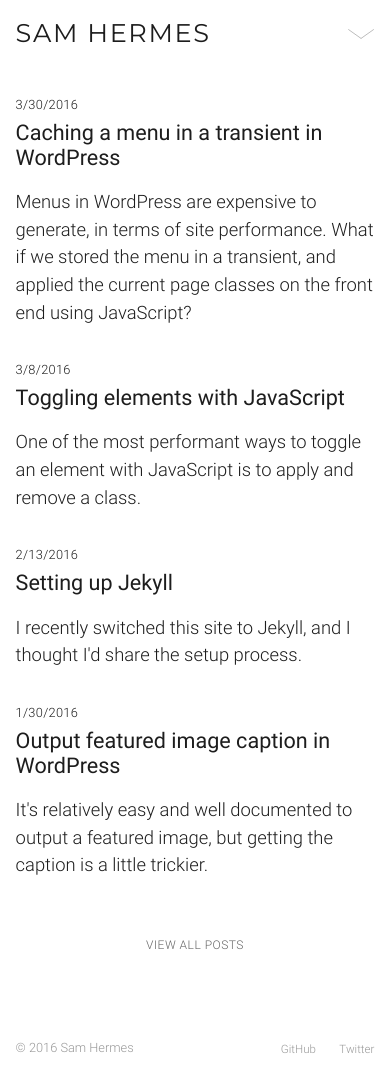
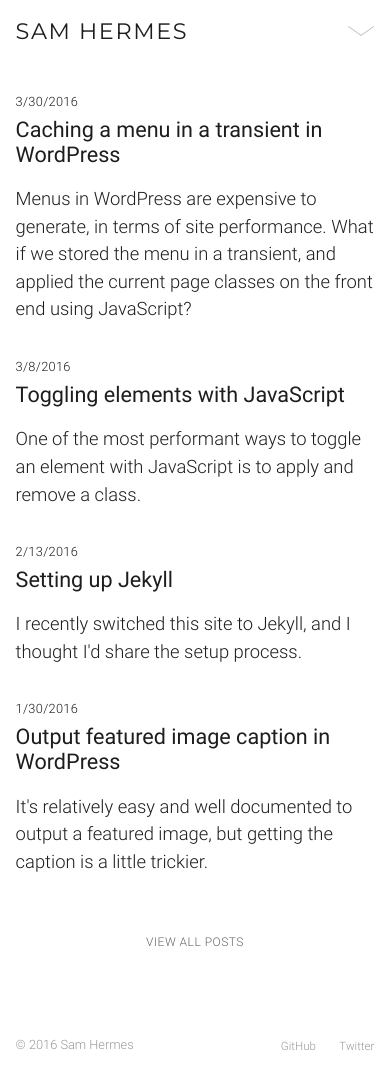
Before and after one commit to samhermes/samhermes.github.io, a Jekyll site: the page built from index.html, in a window 390 px wide. Built offline with Jekyll 4.4.1, drawn with Linux system fonts in a browser that asks for light colours.

Commit message:
Adjustments to name

```diff
--- a/_sass/_layout.scss
+++ b/_sass/_layout.scss
@@ -74,7 +74,7 @@
 	font-family: 'Montserrat', sans-serif;
 	font-size: 1.6em;
 	text-transform: uppercase;
-	letter-spacing: 2px;
+	letter-spacing: 1.6px;
   margin-left: 45px;
   @media screen and (max-width: 1020px) {
     margin-left: 4%;
@@ -85,13 +85,13 @@
 }
 @media screen and (max-width: 500px) {
   .name {
-  	letter-spacing: 1.6px;
+  	font-size: 1.4em;
   }
   .toggle {
   	display: block;
   	float: right;
     cursor: pointer;
-    padding: 23px 4% 24px 20px;
+    padding: 20px 4% 23px 20px;
     position: absolute;
     top: 0;
     right: 0;
```
Also changed, not shown: 2 other files.
